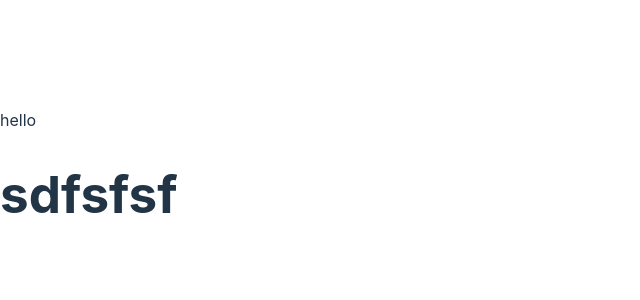
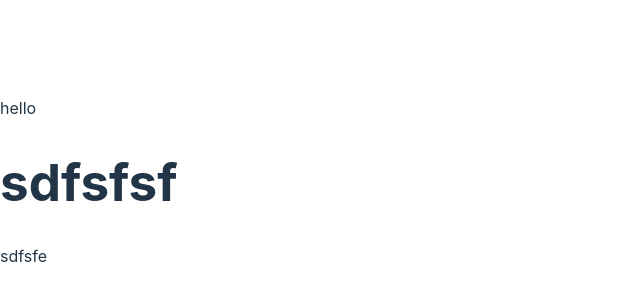
Before and after one commit to JonathanHaz/JobQ, a React (Vite) app: page / in a window 1280 px wide. Shown: the part 218-518 px from the top of the page, without its empty margins (0-640 px from the left). Built offline with nearby package versions, Linux system fonts and the light colour scheme.

Commit message:
urielHagever

```diff
--- a/src/App.jsx
+++ b/src/App.jsx
@@ -3,6 +3,7 @@ function App() {
     <>
       <div>hello</div>
       <h1>sdfsfsf</h1>
+      <hello>sdfsfe</hello>
     </>
   );
 }
```
